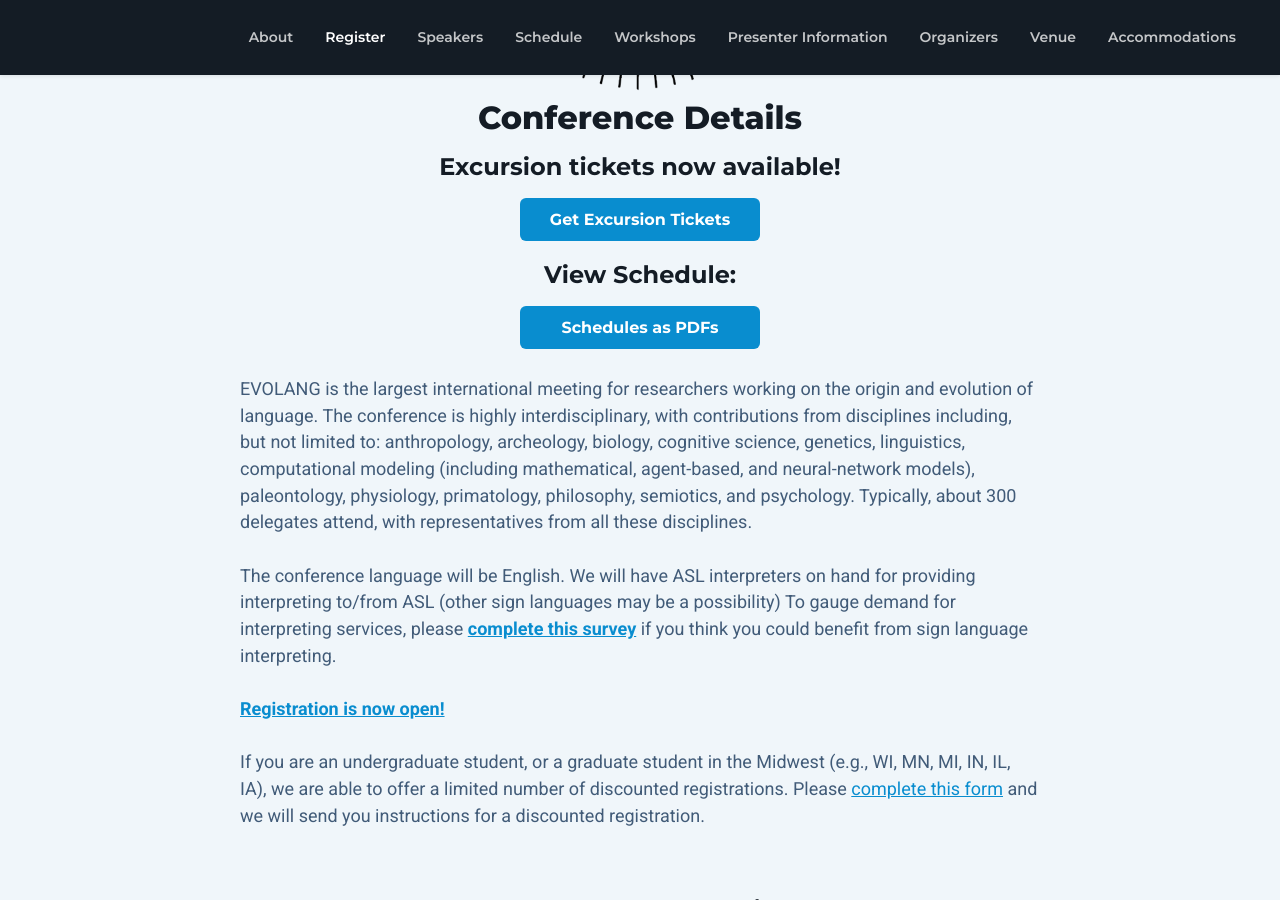
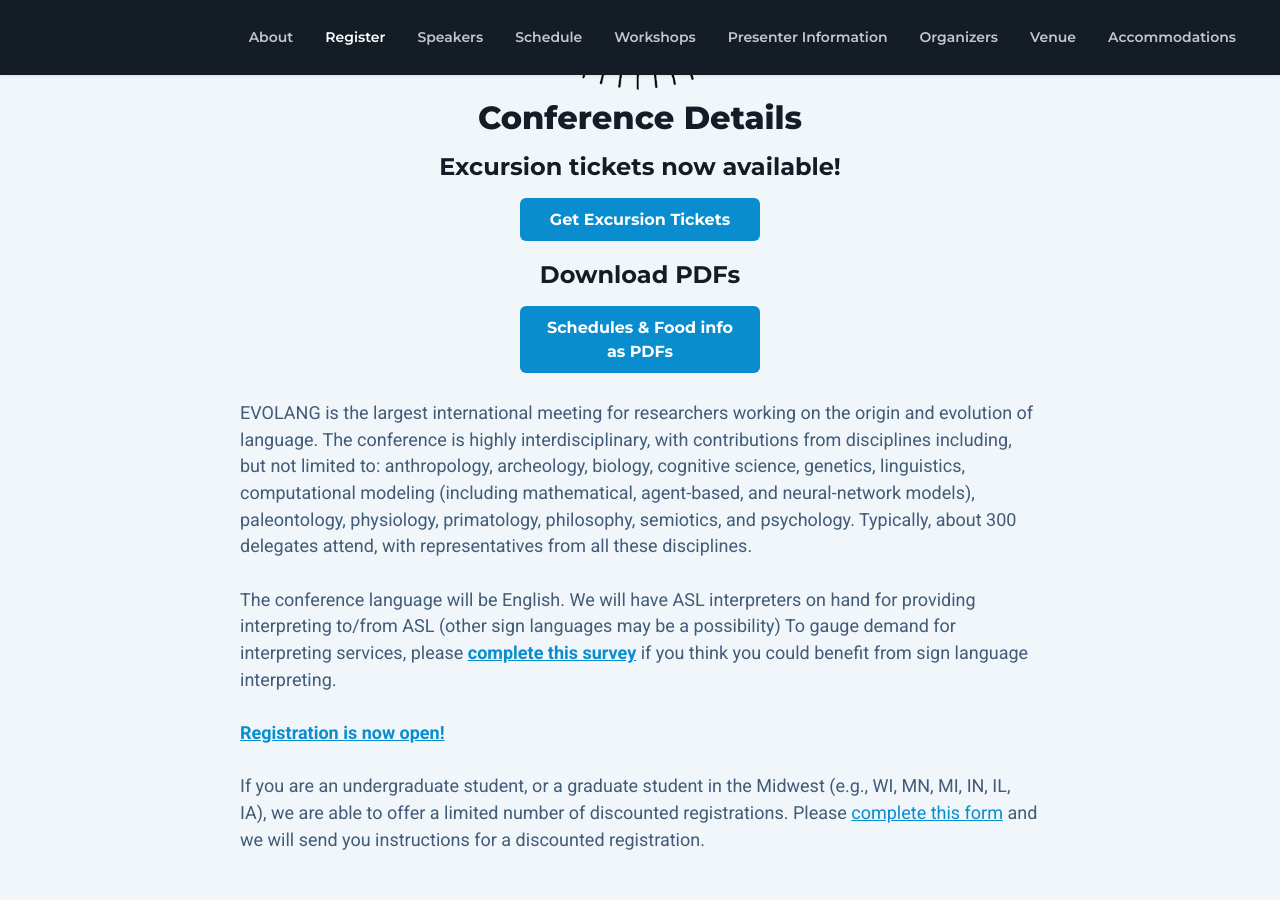
Before and after one commit to evolang2024/evolang2024.github.io, a Jekyll site: the page built from _pages/index.md, in a window 1280 px wide and 900 px high, scrolled down 920 px. Built offline with Jekyll 4.4.1, drawn with Linux system fonts in a browser that asks for light colours; nearby versions of some CDN libraries; library files that are not in the unit come from our copies.

Commit message:
Button text

```diff
--- a/_pages/index.md
+++ b/_pages/index.md
@@ -10,8 +10,8 @@
 
                 <a class='btn btn-primary mt-3' style='width: 30%; display:block; margin: 0 auto;' href='https://evolang2024.ticketspice.com/evolang-2024-excursions'>Get Excursion Tickets</a>
 
-                <h4 style='text-align:center; margin-top:20px;'>View Schedule:</h4>
-                <a class='btn btn-primary mt-3' style='width: 30%; display:block; margin: 0 auto;' href='https://www.dropbox.com/scl/fo/eicovygp7urzznyib2u10/AAAaMklNf6DhU1BM45z9Mcs?rlkey=0t39a60asg10nlokcwcxyhdl9&st=18xlbv4s&dl=0'>Schedules as PDFs</a>
+                <h4 style='text-align:center; margin-top:20px;'>Download PDFs</h4>
+                <a class='btn btn-primary mt-3' style='width: 30%; display:block; margin: 0 auto;' href='https://www.dropbox.com/scl/fo/eicovygp7urzznyib2u10/AAAaMklNf6DhU1BM45z9Mcs?rlkey=0t39a60asg10nlokcwcxyhdl9&st=18xlbv4s&dl=0'>Schedules & Food info as PDFs</a>
 
 
     <br> EVOLANG is the largest international meeting for researchers working on the origin and evolution of language. The conference is highly interdisciplinary, with contributions from disciplines including, but not limited to: anthropology, archeology, biology, cognitive science, genetics, linguistics, computational modeling (including mathematical, agent-based, and neural-network models), paleontology, physiology, primatology, philosophy, semiotics, and psychology. Typically, about 300 delegates attend, with representatives from all these disciplines.<br>
```
